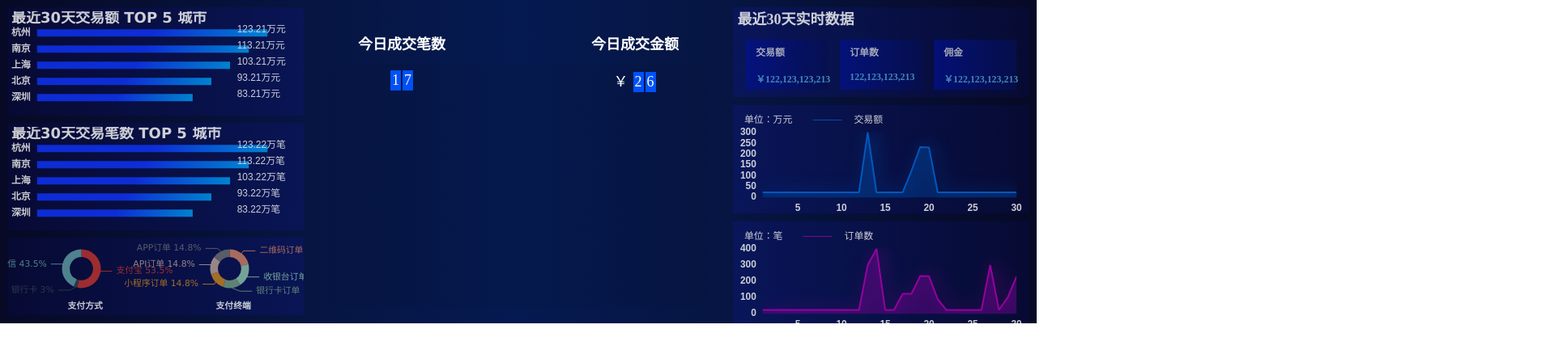
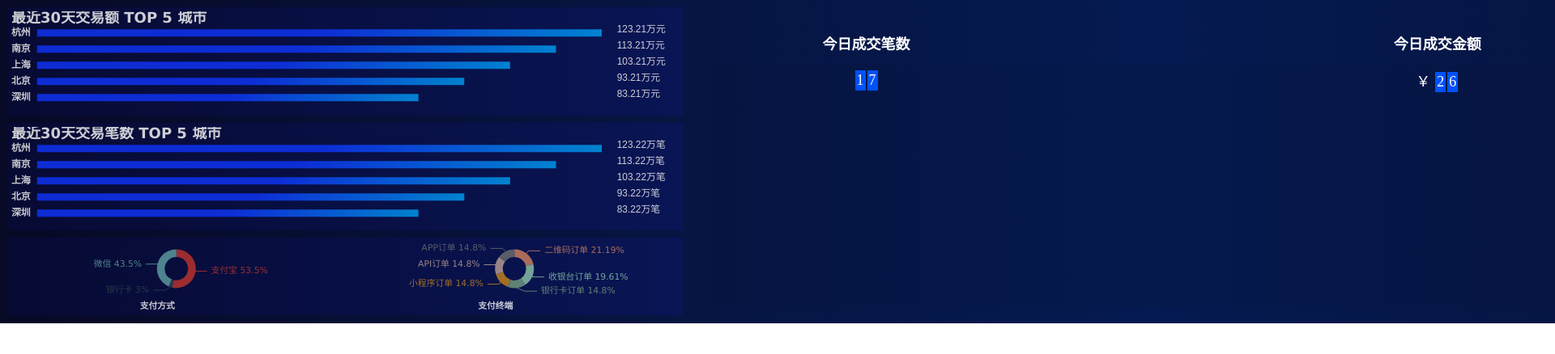
Before and after one commit to Peter-Dai/ts-large-screen, a Vue app: page / in a window 1280 px wide. Shown: the top 438 px of the page at 81% size, 1920 px wide, since content can reach past the window. Built offline with nearby package versions, Linux system fonts and the light colour scheme.

Commit message:
增加media控制

```diff
--- a/index.html
+++ b/index.html
@@ -6,21 +6,32 @@
   <meta name="viewport" content="width=device-width,initial-scale=1.0">
   <title>large-screen</title>
   <style>
-    @media(max-width: 5000px) {
+    @media(max-width: 2000px) {
       html {
         font-size: 18px;
       }
+      .container {
+        width: 2844.44px;
+        height: 400px;
+      }
     }
 
-    @media(min-width: 5000px) {
+    @media(min-width: 2000px) {
       html {
         font-size: 60px;
+      }
+
+      .container {
+        width: 15360px;
+        height: 2160px;
       }
     }
   </style>
 </head>
+
 <body>
   <div id="app"></div>
   <!-- built files will be auto injected -->
 </body>
+
 </html>
--- a/src/views/index/index.vue
+++ b/src/views/index/index.vue
@@ -43,16 +43,7 @@ export default {
 
 <!-- Add "scoped" attribute to limit CSS to this component only -->
 <style scoped>
-.container{
-  /* width: 1920px;
-  height: 270px; */
 
-   width: 2844.44 px;
-  height: 400px;
-
-   /* width: 15360px;
-  height: 2160px; */
-}
 
 .left-aside {
   background: linear-gradient(to right, #070925, #061542);
```
